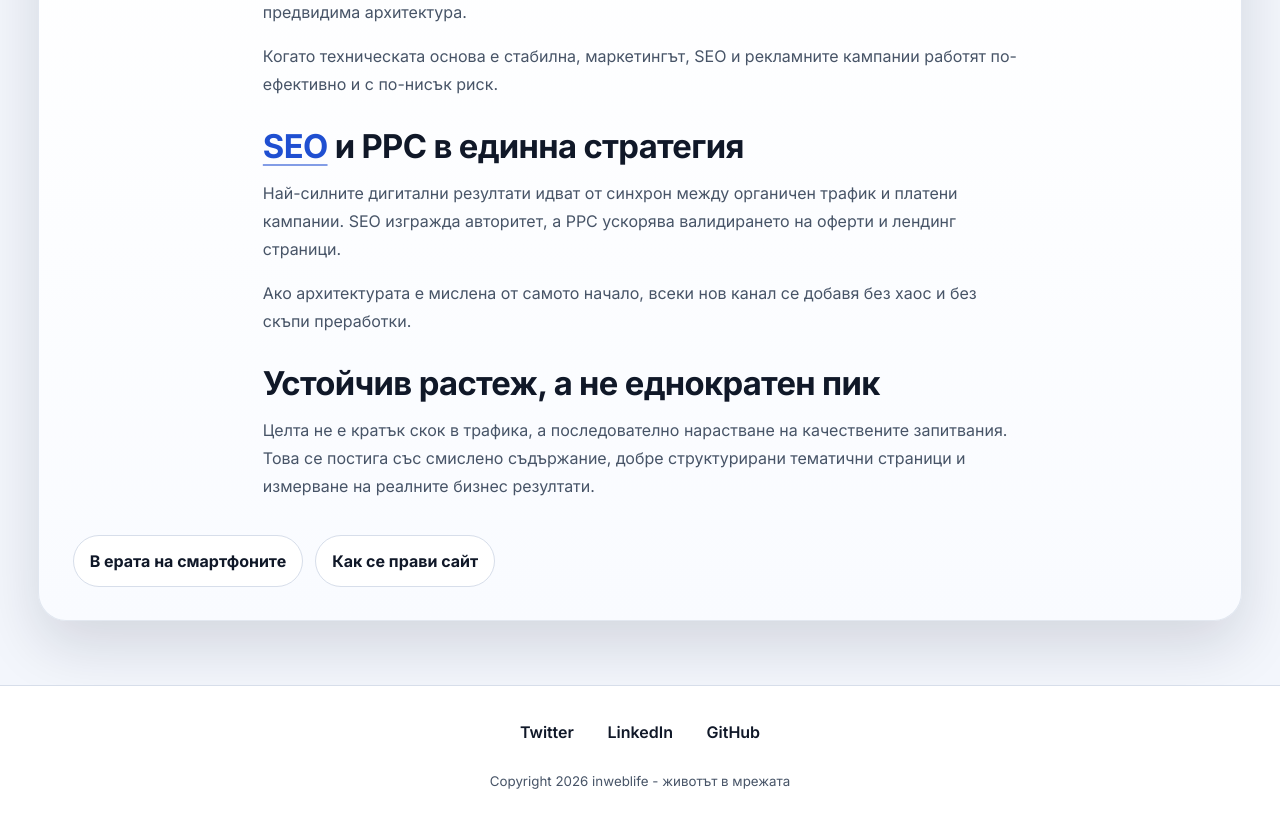
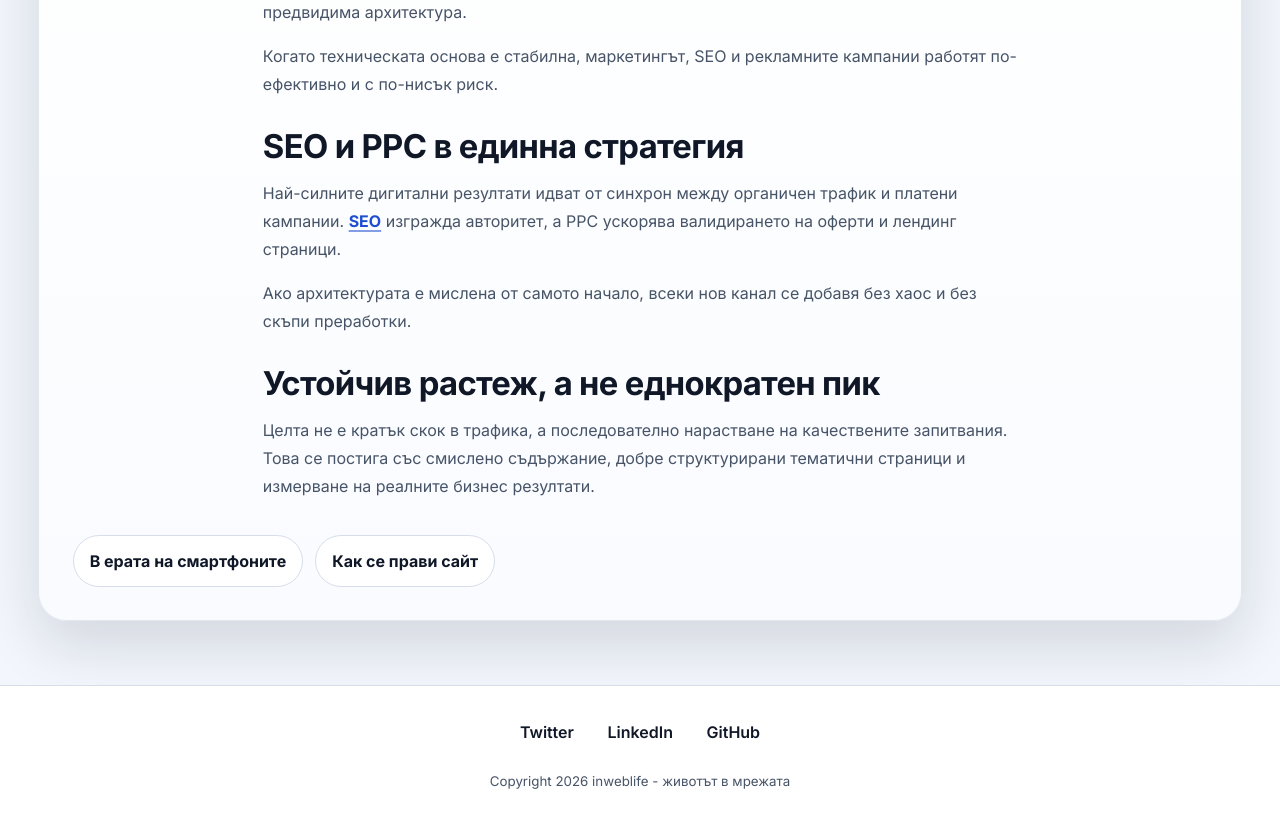
Before and after one commit to inweblife/inweblife, a Next.js app: page /powerful-site in a window 1280 px wide. Shown: the part 780-1597 px from the top of the page. Built offline with nearby package versions, Linux system fonts and the light colour scheme.

Commit message:
Update powerful-site.js

```diff
--- a/pages/powerful-site.js
+++ b/pages/powerful-site.js
@@ -46,7 +46,10 @@ const PowerfulSite = () => {
           </section>
 
           <section>
-            <h2>
+            <h2>SEO и PPC в единна стратегия</h2>
+            <p>
+              Най-силните дигитални резултати идват от синхрон между органичен трафик и платени
+              кампании.{" "}
               <a
                 href="https://inweblife.pages.dev/posts/seo-mit-bezplatno"
                 target="_blank"
@@ -54,12 +57,7 @@ const PowerfulSite = () => {
               >
                 <strong>SEO</strong>
               </a>{" "}
-              и PPC в единна стратегия
-            </h2>
-            <p>
-              Най-силните дигитални резултати идват от синхрон между органичен трафик и платени
-              кампании. SEO изгражда авторитет, а PPC ускорява валидирането на оферти и лендинг
-              страници.
+              изгражда авторитет, а PPC ускорява валидирането на оферти и лендинг страници.
             </p>
             <p>
               Ако архитектурата е мислена от самото начало, всеки нов канал се добавя без хаос и
```
